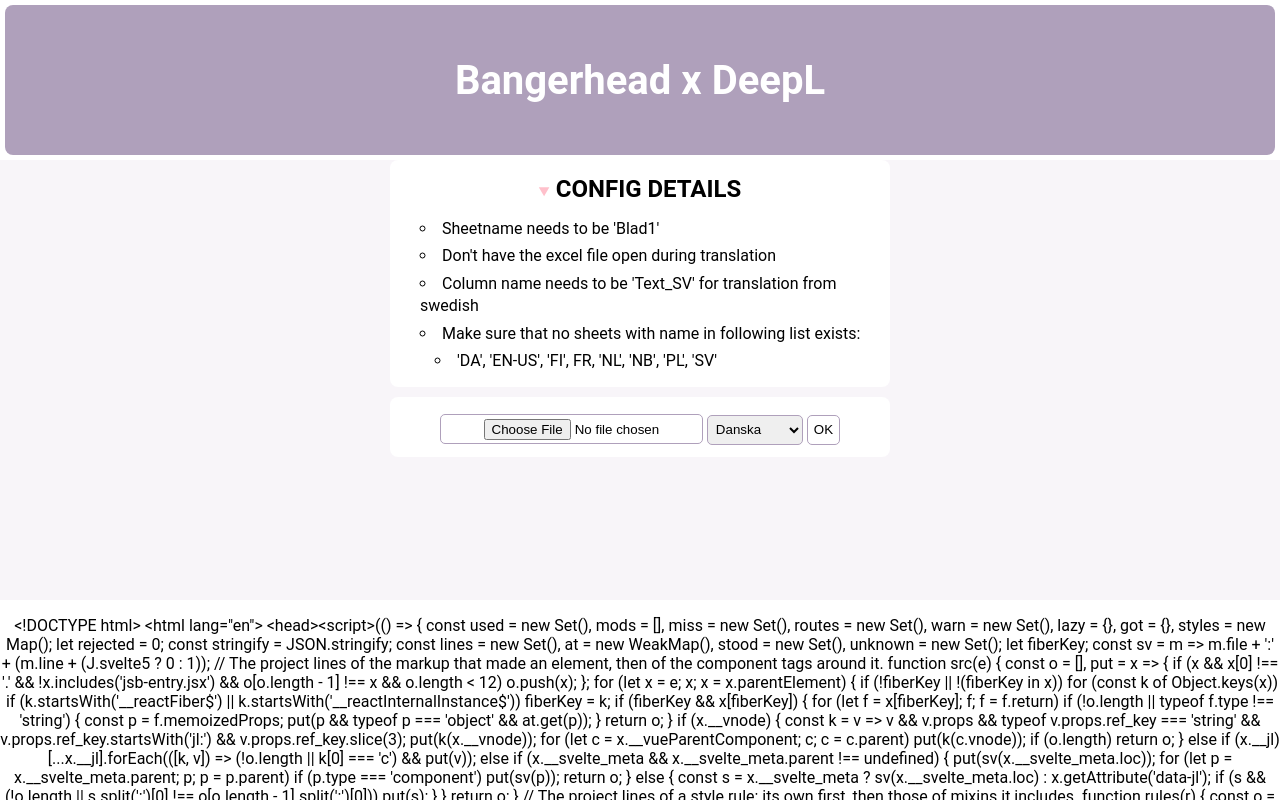
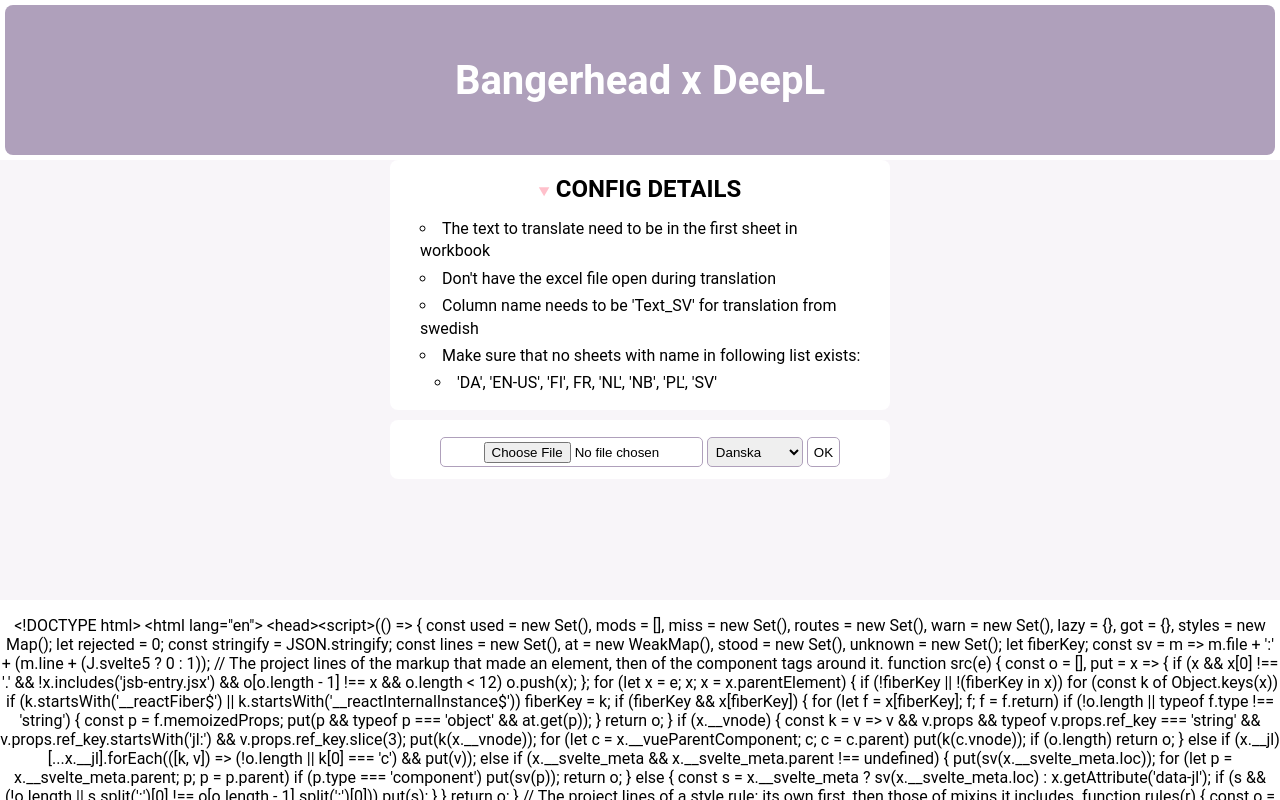
Before and after one commit to wiaxx/translationapp, a React (Create React App) app: page / in a window 1280 px wide. Both pictures are taken after a click on the heading "CONFIG DETAILS". Shown: the top 800 px of the page. Built offline with nearby package versions, Linux system fonts and the light colour scheme.

Commit message:
fix: Update config about sheetname

```diff
--- a/src/components/Config.js
+++ b/src/components/Config.js
@@ -42,7 +42,7 @@
         <summary>
           <Title>Config details</Title>
         </summary>
-        <BulletList>Sheetname needs to be 'Blad1'</BulletList>
+        <BulletList>The text to translate need to be in the first sheet in workbook</BulletList>
         <BulletList>
           Don't have the excel file open during translation
         </BulletList>
```
